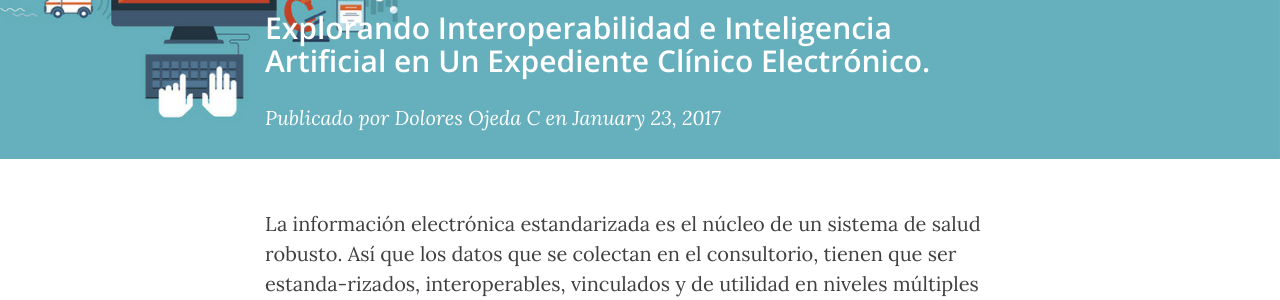
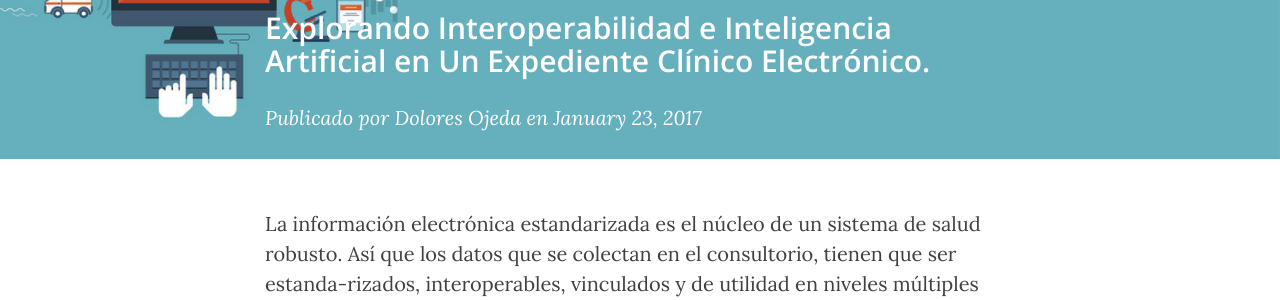
Before and after one commit to DA4IH/DA4IH.github.io, a Jekyll site: the page built from _posts/2017-01-23-doxhealth.markdown, in a window 1280 px wide. Shown: the part 170-470 px from the top of the page. Built offline with Jekyll 4.4.1, drawn with Linux system fonts in a browser that asks for light colours; nearby versions of some CDN libraries; comment, search, counter and statistics services are not loaded.

```diff
--- a/_posts/2016-10-25-camama.markdown
+++ b/_posts/2016-10-25-camama.markdown
@@ -1,7 +1,7 @@
 ---
 layout:     post
 title:      Red Neuronal para Diagnósticos
-author:     Arturo Laflor H
+author:     Arturo Laflor
 tags: 		  perceptron cancer IA medicina divulgación
 category:  med
 header-img: "img/med.png"
--- a/_posts/2016-12-10-fredheim.markdown
+++ b/_posts/2016-12-10-fredheim.markdown
@@ -2,7 +2,7 @@
 layout:     post
 title:      Higiene del Sueño y Análisis Inteligentes
 subtitle:  Colaboración con Fredheim Wellness Center en Noruega
-author:     Arturo Laflor H
+author:     Arturo Laflor
 tags: 		  sueño medicina
 category:  med
 header-img: "img/med.png"
--- a/_posts/2017-01-23-doxhealth.markdown
+++ b/_posts/2017-01-23-doxhealth.markdown
@@ -1,7 +1,7 @@
 ---
 layout:     post
 title:      Colaboración con DoxHealth
-author:     Dolores Ojeda C
+author:     Dolores Ojeda
 tags: 		  ECE interoperabilidad
 subtitle:  	Explorando Interoperabilidad e Inteligencia Artificial en Un Expediente Clínico Electrónico.
 category:  ece
--- a/_posts/2017-01-26-cenetec.markdown
+++ b/_posts/2017-01-26-cenetec.markdown
@@ -1,7 +1,7 @@
 ---
 layout:     post
 title:      Alianza con CENETEC Gestion Workshop.
-author:     Dolores Ojeda C
+author:     Dolores Ojeda
 tags: 		  CENETEC Workshop
 subtitle:  	Tema de Punta: La Estandarización de Datos y su Analisis, impacto en la efectividad en los costos.
 category:  ece
--- a/_posts/2017-01-30-gitintro.markdown
+++ b/_posts/2017-01-30-gitintro.markdown
@@ -1,7 +1,7 @@
 ---
 layout:     post
 title:      Intro to Git
-author:     Gener Avilés R
+author:     Gener Avilés
 tags: 		  git github
 subtitle:  	Version Control
 category:  academia
```
